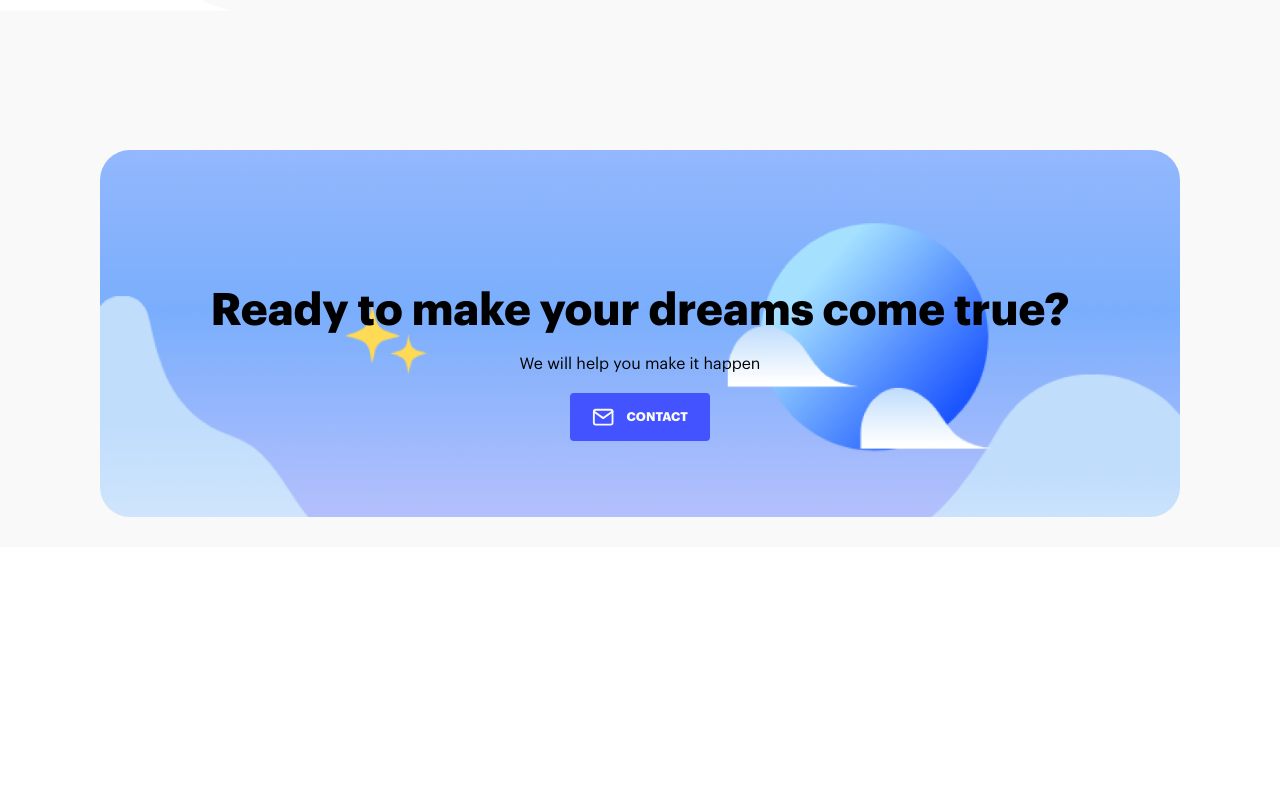
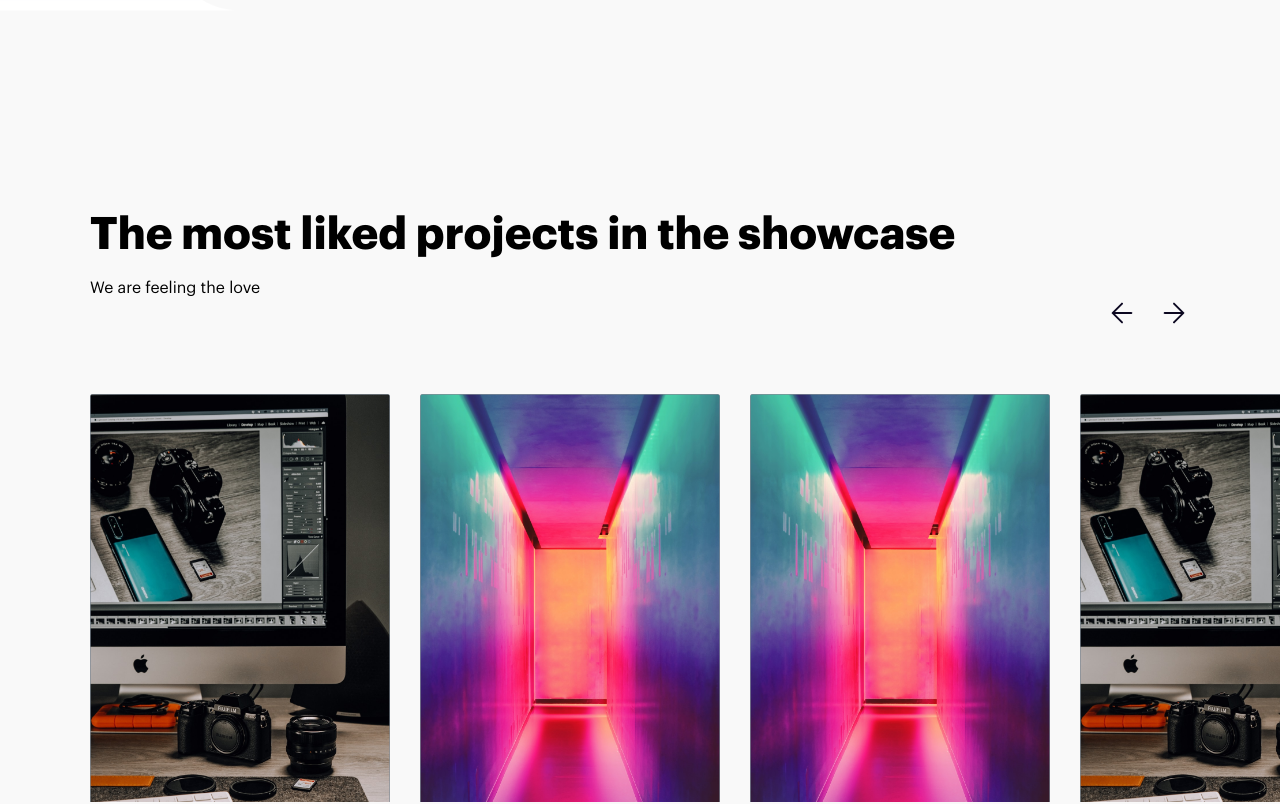
Before and after one commit to LuccaZVPS/simple-agency-spa, a React (Create React App) app: page / in a window 1280 px wide. Shown: the part 1480-2284 px from the top of the page. Before the commit the page ends 2027 px from the top, so only its background shows below. Built offline with nearby package versions, Linux system fonts and the light colour scheme.

Commit message:
feat: add portolio section

```diff
--- /dev/null
+++ b/src/components/Portfolio/components/Carrousel/index.tsx
@@ -0,0 +1,44 @@
+import { useEffect, useRef, useState } from "react";
+import { Container } from "./styles";
+export function Carrousel() {
+  const slider = useRef(null as unknown as HTMLDivElement);
+  const [count, setCount] = useState(1);
+  const [totalScroll, setTotalScroll] = useState(0);
+  const goRight = () => {
+    if (totalScroll !== slider.current.scrollWidth && totalScroll) {
+      return;
+    }
+    if (!totalScroll) {
+      setTotalScroll(slider.current.scrollWidth);
+    }
+    slider.current.style.marginLeft = `-${(count + 1) * 350}px`;
+    setCount(count + 1);
+  };
+  const goLeft = () => {
+    slider.current.style.marginLeft = `-${(count - 1) * 350}px`;
+    if (count === 0) {
+      return;
+    }
+    setCount(count - 1);
+  };
+  return (
+    <Container>
+      <div className="arrows">
+        <img src="/arrow-left.png" alt="" onClick={goLeft} />
+        <img src="/arrow-right.png" alt="" onClick={goRight} />
+      </div>
+      <div className="slider-container">
+        <div className="slider" ref={slider}>
+          <img src="/portfolio1.png" alt="" />
+          <img src="/portfolio2.png" alt="" />
+          <img src="/portfolio2.png" alt="" />
+          <img src="/portfolio1.png" alt="" />
+          <img src="/portfolio1.png" alt="" />
+          <img src="/portfolio2.png" alt="" />
+          <img src="/portfolio2.png" alt="" />
+          <img src="/portfolio2.png" alt="" />
+        </div>
+      </div>
+    </Container>
+  );
+}
--- /dev/null
+++ b/src/components/Portfolio/components/Carrousel/styles.ts
@@ -0,0 +1,62 @@
+import styled from "styled-components";
+
+export const Container = styled.div`
+  width: 100%;
+  display: flex;
+  flex-direction: column;
+  gap: 50px;
+  .slider-container {
+    padding-bottom: 15px;
+    padding-top: 15px;
+  }
+  .arrows {
+    width: 100%;
+    display: flex;
+    justify-content: right;
+    gap: 20px;
+    img {
+      cursor: pointer;
+    }
+  }
+
+  .slider {
+    transition: 0.6s;
+    display: flex;
+    flex-wrap: nowrap;
+    gap: 30px;
+    width: auto;
+    img {
+      width: 450px;
+    }
+  }
+
+  @media (max-width: 1900px) {
+    .slider {
+      img {
+        width: 400px;
+      }
+    }
+  }
+
+  @media (max-width: 1450px) {
+    .slider {
+      img {
+        width: 300px;
+      }
+    }
+  }
+
+  @media (max-width: 850px) {
+    overflow: auto;
+    height: 100%;
+
+    .arrows {
+      display: none;
+    }
+    .slider {
+      img {
+        width: 200px;
+      }
+    }
+  }
+`;
--- /dev/null
+++ b/src/components/Portfolio/components/Content/index.tsx
@@ -0,0 +1,10 @@
+import { Container } from "./styles";
+
+export function Content() {
+  return (
+    <Container>
+      <h2>The most liked projects in the showcase</h2>
+      <p>We are feeling the love</p>
+    </Container>
+  );
+}
--- /dev/null
+++ b/src/components/Portfolio/components/Content/styles.ts
@@ -0,0 +1,46 @@
+import styled from "styled-components";
+
+export const Container = styled.div`
+  display: flex;
+  flex-direction: column;
+  gap: 20px;
+  h2 {
+    font-size: 3.5rem;
+  }
+  p {
+    font-size: 1.1rem;
+  }
+  @media (max-width: 1900px) {
+    h2 {
+      font-size: 3.2rem;
+    }
+    p {
+      font-size: 1.05rem;
+    }
+  }
+
+  @media (max-width: 1450px) {
+    h2 {
+      font-size: 2.8rem;
+    }
+    p {
+      font-size: 1rem;
+    }
+  }
+  @media (max-width: 1200px) {
+    h2 {
+      font-size: 2.4rem;
+    }
+    p {
+      font-size: 0.9rem;
+    }
+  }
+  @media (max-width: 850px) {
+    h2 {
+      font-size: 1.8rem;
+    }
+    p {
+      font-size: 0.8rem;
+    }
+  }
+`;
--- /dev/null
+++ b/src/components/Portfolio/index.tsx
@@ -0,0 +1,12 @@
+import { Carrousel } from "./components/Carrousel";
+import { Content } from "./components/Content";
+import { Container } from "./styles";
+
+export function Portfolio() {
+  return (
+    <Container>
+      <Content />
+      <Carrousel />
+    </Container>
+  );
+}
--- /dev/null
+++ b/src/components/Portfolio/styles.ts
@@ -0,0 +1,9 @@
+import styled from "styled-components";
+
+export const Container = styled.section`
+  width: 100%;
+  padding: 90px;
+  @media (max-width: 850px) {
+    padding: 20px;
+  }
+`;
--- a/src/components/Wrapper/index.tsx
+++ b/src/components/Wrapper/index.tsx
@@ -1,5 +1,6 @@
 import { Contact } from "../Contact";
 import { Hero } from "../Hero";
+import { Portfolio } from "../Portfolio";
 import { Service } from "../Service";
 import { Container } from "./styles";
 
@@ -8,6 +9,7 @@ export function Wrapper() {
     <Container>
       <Hero />
       <Service />
+      <Portfolio />
       <Contact />
     </Container>
   );
```
